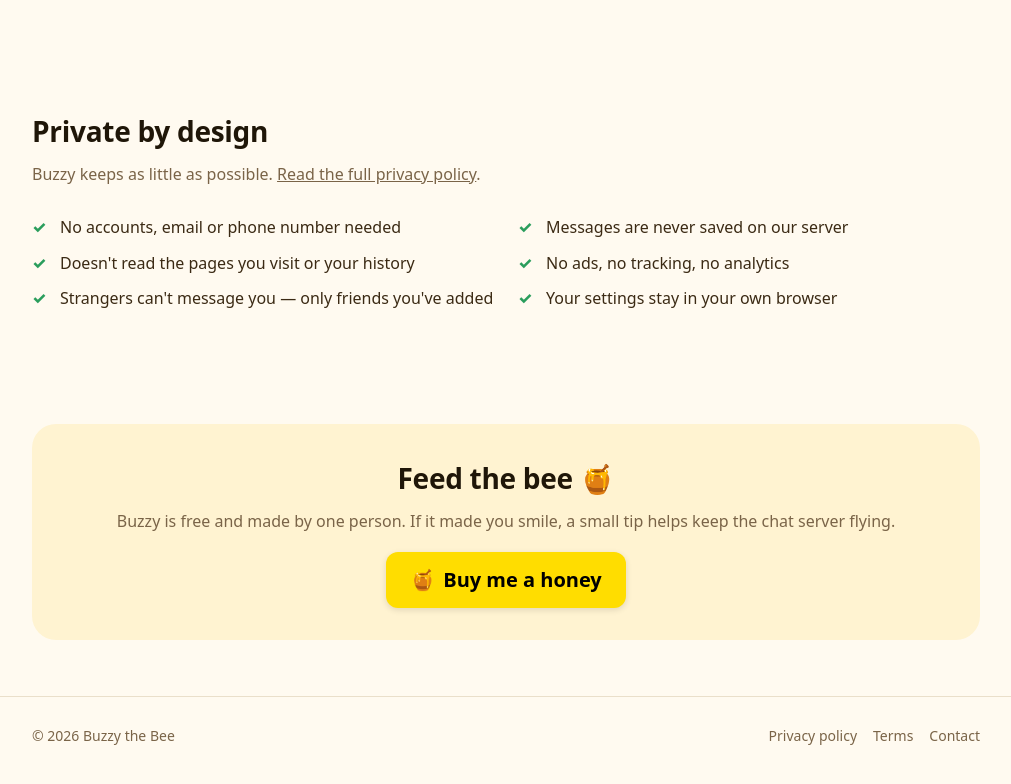
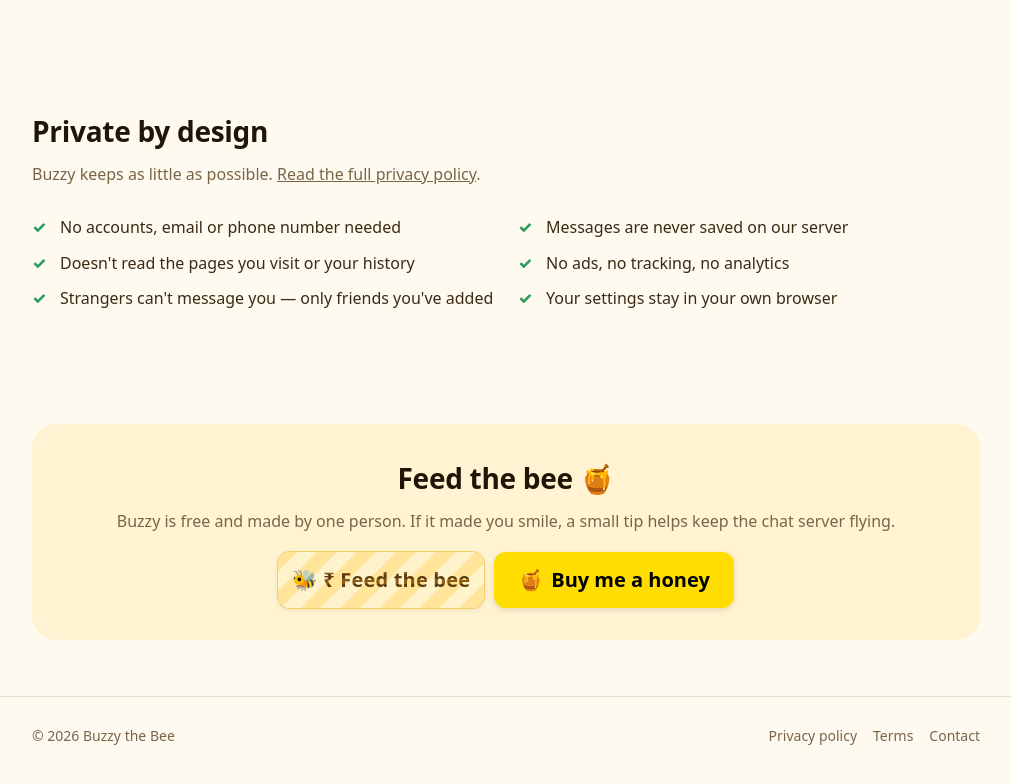
Before and after one commit to abhishekpm15/bee-onscreen-character, a browser extension: page website/index.html in a window 1280 px wide. Shown: the part 1516-2300 px from the top of the page, without its empty margins (134-1145 px from the left). Drawn offline with Linux system fonts and the light colour scheme.

Commit message:
buy coffee from india

```diff
--- a/popup.js
+++ b/popup.js
@@ -1,6 +1,6 @@
 // donation pages on the Donate tab; each option is hidden while its link is empty
 const SUPPORT_URL = "https://buymeacoffee.com/pabhishekm";
-const RAZORPAY_URL = ""; // Razorpay Payment Page, e.g. https://rzp.io/l/...
+const RAZORPAY_URL = "https://rzp.io/rzp/mtZ0cki"; // Razorpay Payment Page
 
 const toggle = document.getElementById("toggle");
 const status = document.getElementById("status");
--- a/website/index.html
+++ b/website/index.html
@@ -112,9 +112,7 @@
           <h2>Feed the bee 🍯</h2>
           <p class="sub flush">Buzzy is free and made by one person. If it made you smile, a small tip helps keep the chat server flying.</p>
           <div class="cta">
-            <!-- add the Razorpay Payment Page link here:
-            <a class="honey rupee" href="RAZORPAY_PAGE_LINK" target="_blank" rel="noopener">₹ Feed the bee</a>
-            -->
+            <a class="honey rupee" href="https://rzp.io/rzp/mtZ0cki" target="_blank" rel="noopener"><span class="stripe-label"><span aria-hidden="true">🐝</span><b>₹ Feed the bee</b></span></a>
             <a class="honey" href="https://buymeacoffee.com/pabhishekm" target="_blank" rel="noopener"><span aria-hidden="true">🍯</span> Buy me a honey</a>
           </div>
         </div>
--- a/website/style.css
+++ b/website/style.css
@@ -109,8 +109,30 @@ section p.sub.flush { margin: 0; }
   box-shadow: 0 2px 6px rgba(0, 0, 0, 0.12);
 }
 .honey:hover { background: #ffd000; }
-.rupee { background: #072654; color: #fff; font-size: 18px; }
-.rupee:hover { background: #0b3270; }
+/* soft honey-striped button with gently striped brown text */
+.rupee {
+  padding: 0 10px;
+  background: repeating-linear-gradient(-45deg, #fff3cc 0 14px, #ffe49a 14px 28px);
+  background-size: 39.6px 39.6px; /* one stripe period, so the slide loops seamlessly */
+  box-shadow: 0 0 0 1px #f3cf6b, 0 2px 6px rgba(160, 110, 0, 0.12);
+}
+.rupee:hover { background: repeating-linear-gradient(-45deg, #fff3cc 0 14px, #ffe49a 14px 28px); background-size: 39.6px 39.6px; }
+.rupee .stripe-label {
+  display: inline-flex;
+  align-items: center;
+  gap: 6px;
+  padding: 0 4px;
+}
+.rupee .stripe-label b {
+  background: repeating-linear-gradient(180deg, #5c3b0c 0 5px, #8a5a14 5px 10px);
+  -webkit-background-clip: text;
+  background-clip: text;
+  color: transparent;
+  letter-spacing: 0.01em;
+}
+.rupee:hover { animation: buzz-stripes 3s linear infinite; }
+@keyframes buzz-stripes { to { background-position: 39.6px 0; } }
+@media (prefers-reduced-motion: reduce) { .rupee:hover { animation: none; } }
 
 /* ---- legal pages ---- */
 .doc { max-width: 720px; padding-top: 32px; padding-bottom: 56px; }
```
Also changed, not shown: popup.css (+27 -10 lines), popup.html (+1 -1 lines), 1 other file.
